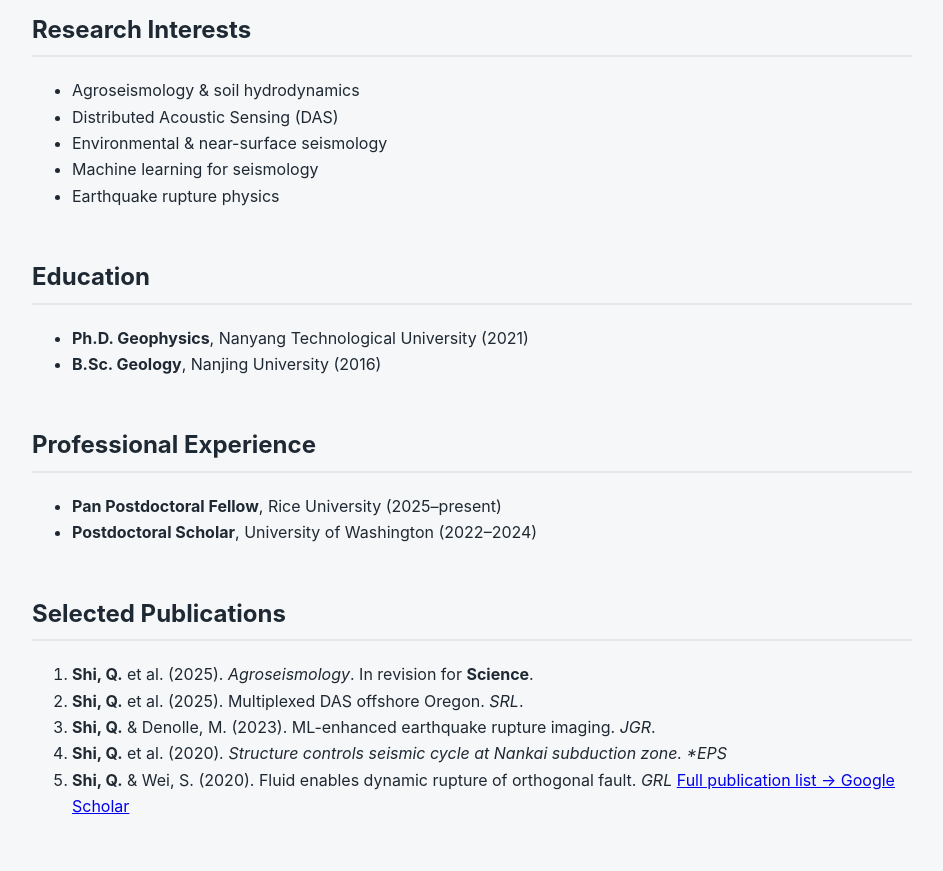
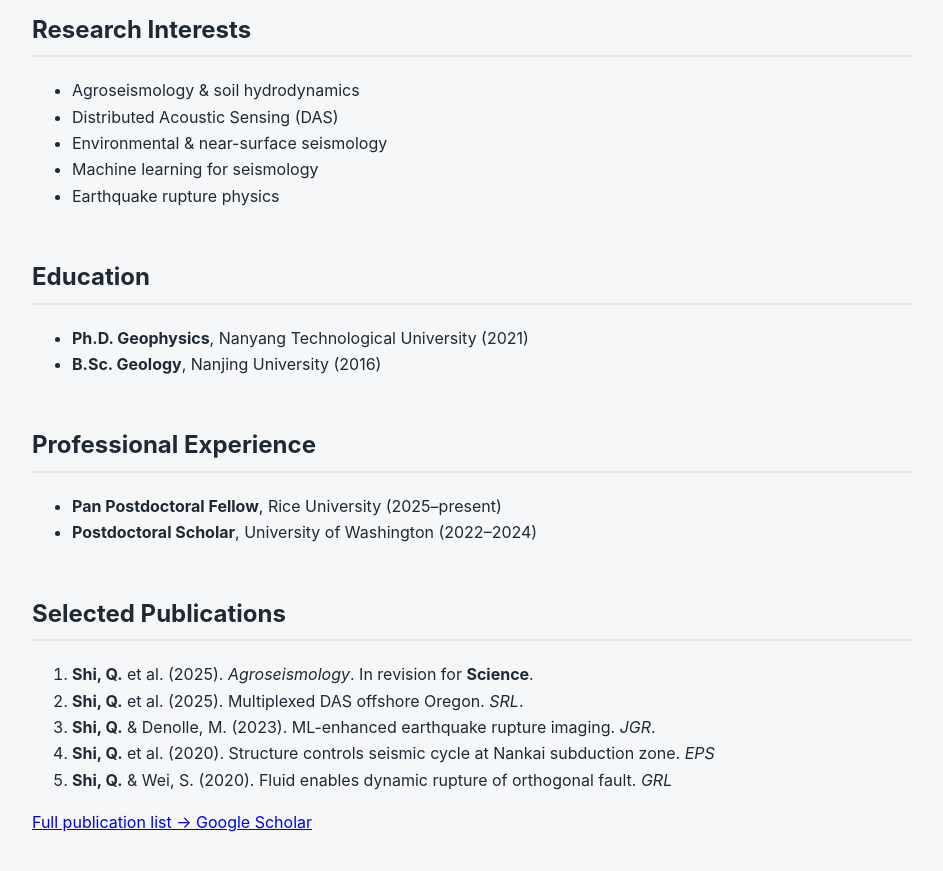
Before and after one commit to qibinshi/qibinshi.github.io, a Jekyll site: the page built from index.md, in a window 1280 px wide and 900 px high, scrolled down 783 px. Shown: the top 871 px of the window, without its empty margins (168-1111 px from the left). Built offline with Jekyll 4.4.1, drawn with Linux system fonts in a browser that asks for light colours.

Commit message:
update pic

```diff
--- a/index.md
+++ b/index.md
@@ -33,6 +33,7 @@ and large-N seismic arrays.
 1. **Shi, Q.** et al. (2025). *Agroseismology*. In revision for **Science**.
 2. **Shi, Q.** et al. (2025). Multiplexed DAS offshore Oregon. *SRL*.
 3. **Shi, Q.** & Denolle, M. (2023). ML-enhanced earthquake rupture imaging. *JGR*.
-4. **Shi, Q.** et al. (2020)*. Structure controls seismic cycle at Nankai subduction zone. *EPS*
+4. **Shi, Q.** et al. (2020). Structure controls seismic cycle at Nankai subduction zone. *EPS*
 5. **Shi, Q.** & Wei, S. (2020). Fluid enables dynamic rupture of orthogonal fault. *GRL*
+
 [Full publication list → Google Scholar](https://scholar.google.com/citations?hl=en&user=CbR34PsAAAAJ&view_op=list_works&sortby=pubdate)
```
